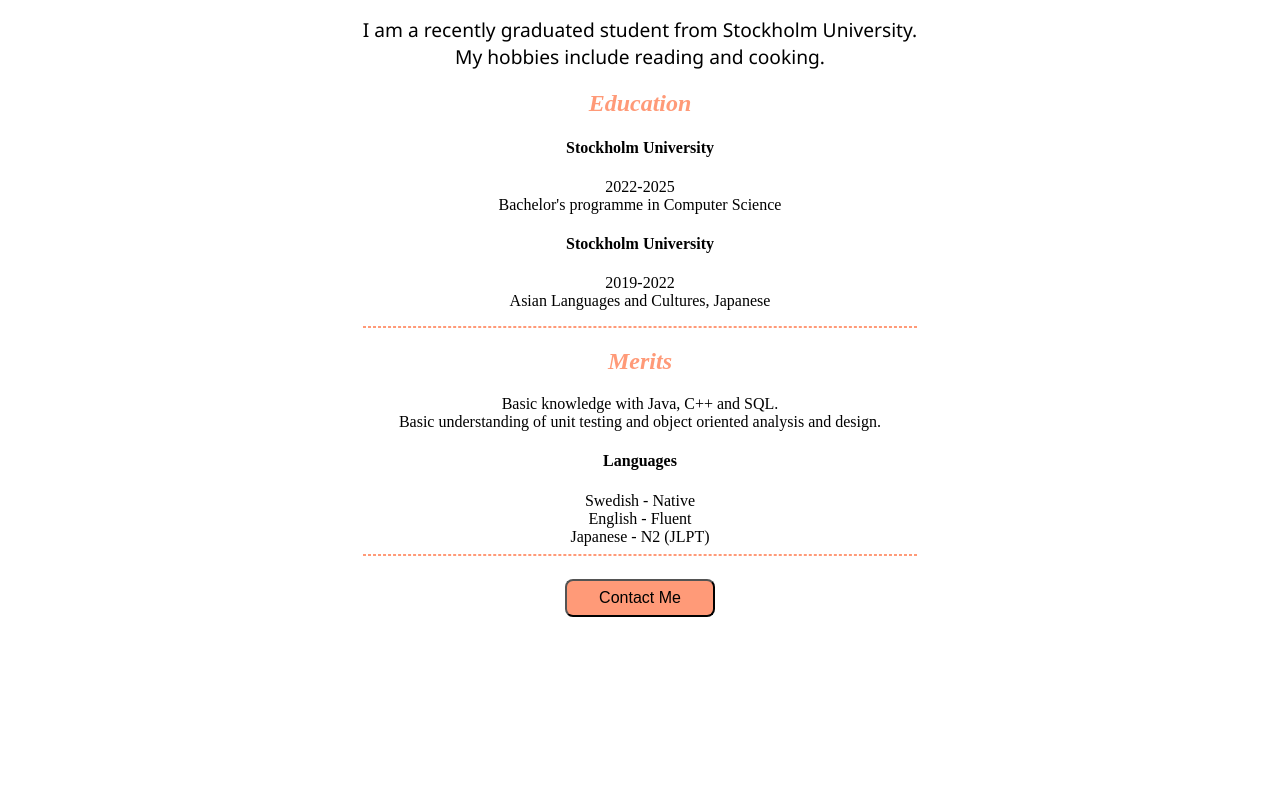
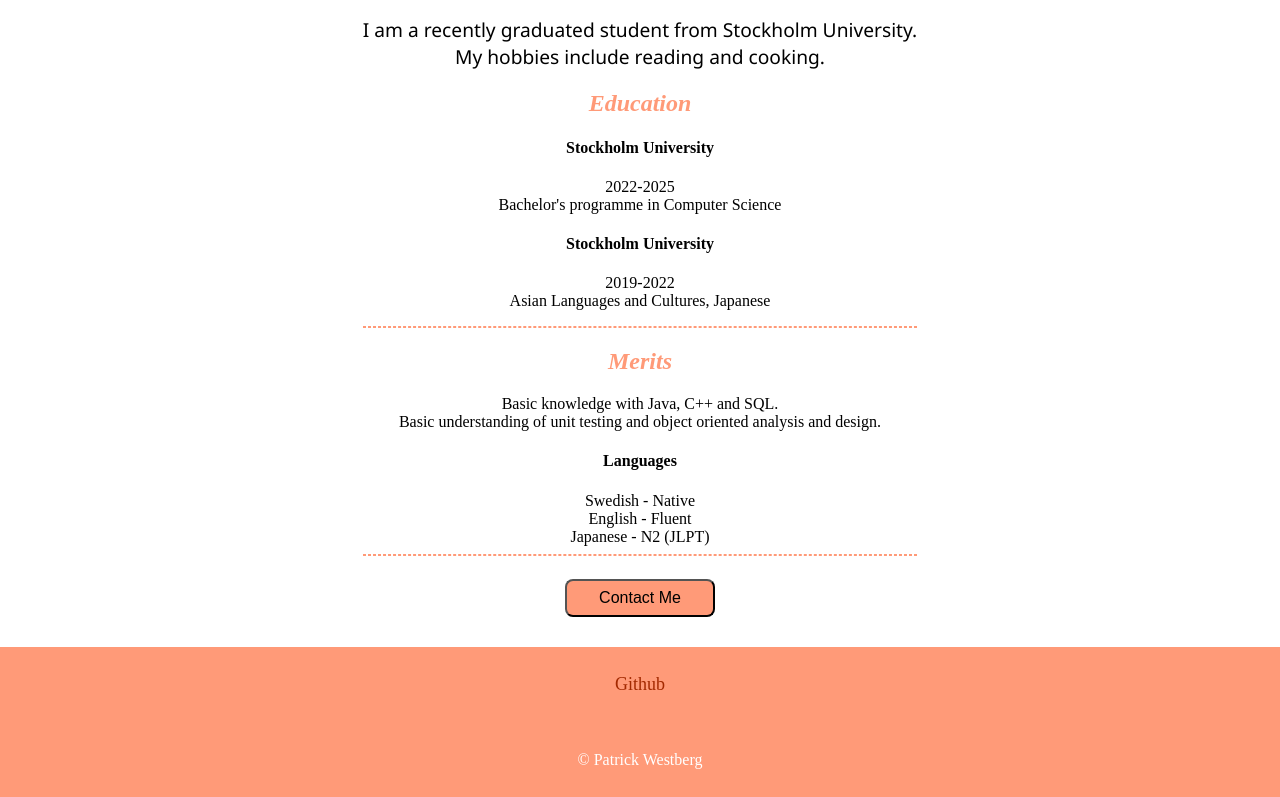
Before and after one commit to pawe3172/Capstone-Project-2---HTML-and-CSS, a plain HTML site: page index.html in a window 1280 px wide. Shown: the part 1074-1871 px from the top of the page. Before the commit the page ends 1706 px from the top, so only its background shows below. Drawn offline with Linux system fonts and the light colour scheme.

Commit message:
stylized bottom container

```diff
--- a/index.html
+++ b/index.html
@@ -53,6 +53,8 @@
     </div>
     <div id="bottom-container">
         <!-- En footer med länkar samt copyright -->
+        <a id="github" href="https://github.com/pawe3172">Github</a>
+        <footer id="copyright">© Patrick Westberg</footer>
     </div>
 </body>
 
--- a/styles.css
+++ b/styles.css
@@ -80,3 +80,22 @@ hr {
     border-radius: 8px;
     margin: 15px;
 }
+
+#bottom-container{
+    background-color: #FF9A78;
+    text-align: center;
+    min-height: 150px;
+    display: grid;
+    place-items: center;
+    margin-top: 15px;
+}
+
+#github{
+    text-decoration: none;
+    font-size: 18px;
+    color: #A32900;
+}
+
+#copyright{
+    color: #ffffff;
+}
```
